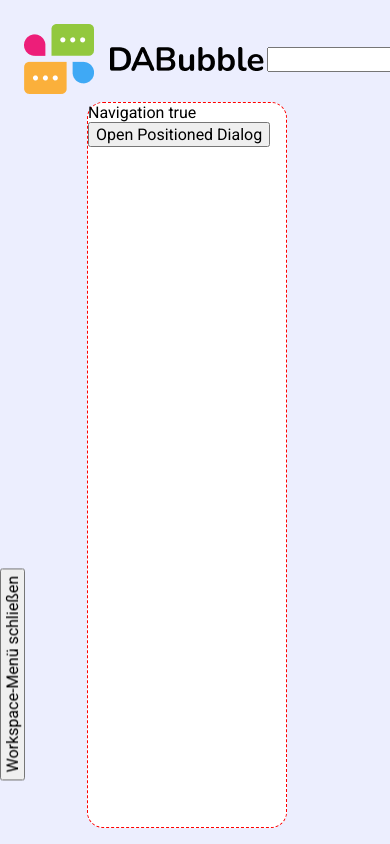
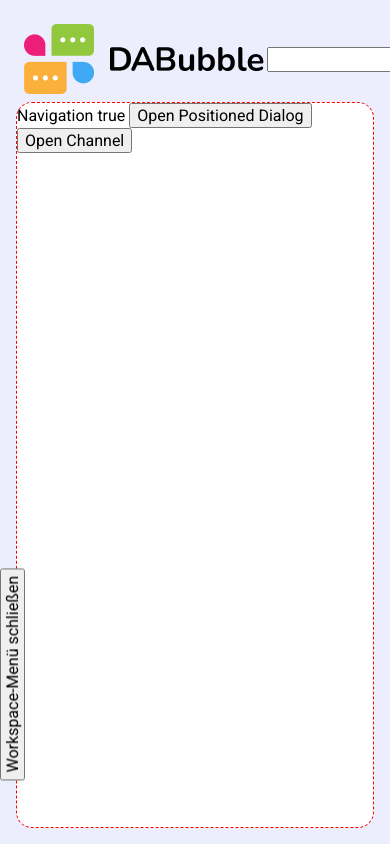
Before and after one commit to JanKillburger/DaBubble, an Angular app: page /home in a window 390 px wide. Shown: the top 844 px of the page. Built offline with nearby package versions, Linux system fonts and the light colour scheme.

Commit message:
Added mobile layout adjustments

```diff
--- a/src/app/components/home/home.component.html
+++ b/src/app/components/home/home.component.html
@@ -5,7 +5,9 @@
 </header>
 <main class="main">
   <nav class="primary-nav main-item" [class.is-active]="navVisible || mqlMaxWidth.matches">
-    Navigation {{ navVisible }} <button #dialogTrigger (click)="openDialog()">Open Positioned Dialog</button>
+    Navigation {{ navVisible }}
+    <button #dialogTrigger (click)="openDialog()">Open Positioned Dialog</button>
+    <button (click)="openChannel()">Open Channel</button>
   </nav>
   <section class="channel-container main-item" *ngIf="channelVisible">
     Channels <button (click)="openThread()">Open Thread</button>
--- a/src/app/components/home/home.component.scss
+++ b/src/app/components/home/home.component.scss
@@ -25,19 +25,24 @@ header>input {
   align-items: stretch;
 }
 
-.main>* {
+.main-item {
   background-color: white;
   border-radius: 1em;
   border: 1px dashed red;
+  flex: auto;
 }
 
 .primary-nav {
   position: relative;
-  margin-right: 1rem;
-  flex: 0 200px;
-  transition: all 0.5s;
-  left: 0;
-  opacity: 1;
+
+
+  @media (min-width: 600px) {
+    margin-right: 1rem;
+    flex: 0 200px;
+    transition: all 0.5s;
+    left: 0;
+    opacity: 1;
+  }
 
   &:not(.is-active) {
     flex: 0 0;
@@ -52,7 +57,6 @@ header>input {
 
 .channel-container {
   flex: 4 400px;
-  width: 400px;
 }
 
 .thread-container {
--- a/src/app/components/home/home.component.ts
+++ b/src/app/components/home/home.component.ts
@@ -80,6 +80,10 @@ export class HomeComponent {
   }
 
   toggleNav() {
+    if (this.screenMode == "small") {
+      this.channelVisible = false;
+      this.threadVisibleMq = false;
+    }
     this.navVisible = !this.navVisible;
   }
 
@@ -94,7 +98,7 @@ export class HomeComponent {
   openThread() {
     this.threadVisibleMq = true;
     this.threadVisible = true;
-    if (this.screenMode == "medium") {
+    if (this.screenMode != "large") {
       this.channelVisible = false;
     }
     document.body.style.overflow = "hidden";
@@ -103,6 +107,11 @@ export class HomeComponent {
     }, 500);
   }
 
+  openChannel() {
+    this.navVisible = false;
+    this.channelVisible = true;
+  }
+
   openDialog() {
     const bounds = this.dialogTrigger.nativeElement.getBoundingClientRect();
     this.dialog.open(ExampleDialogComponent, { position: { top: bounds.bottom + "px", left: bounds.left + "px" } })
```
